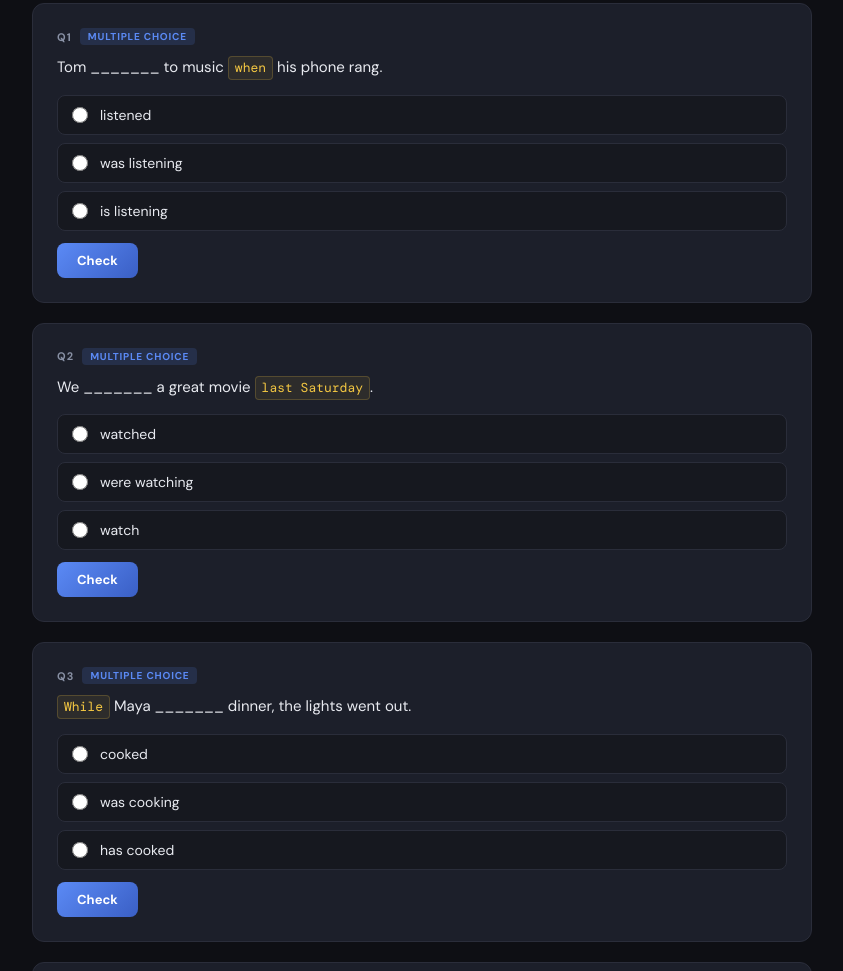
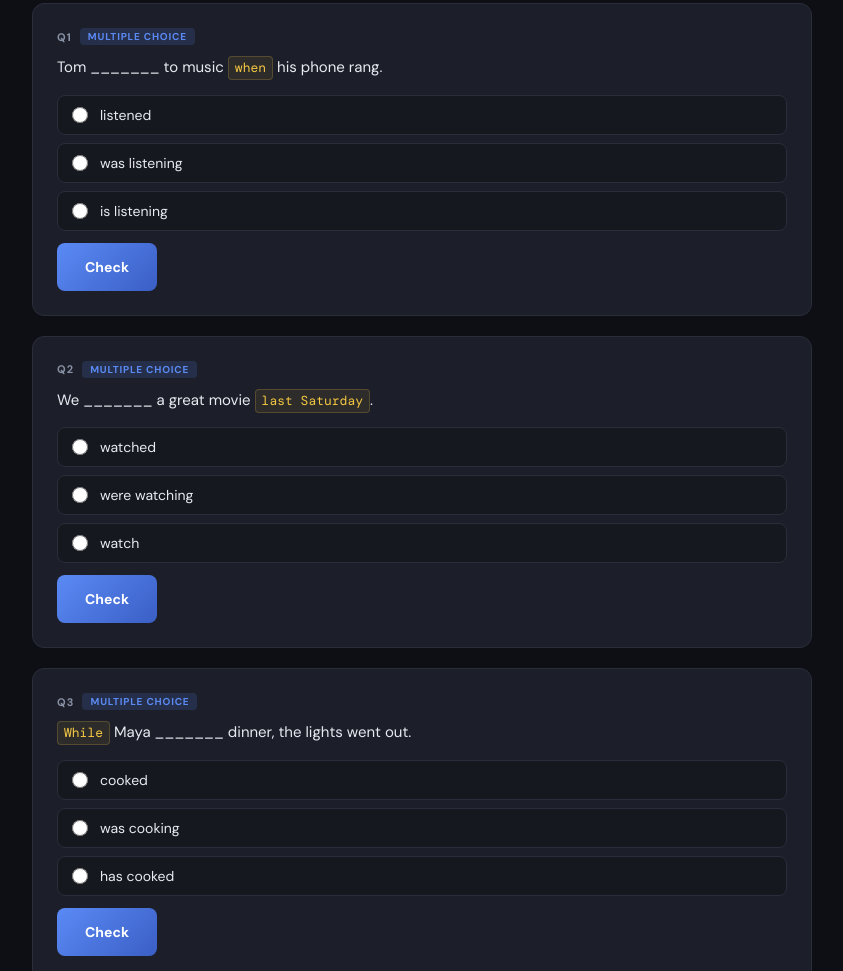
Before and after one commit to nogasunshine-coder/Grammar-past, a plain HTML site: page index.html in a window 1280 px wide. Shown: the part 1020-1991 px from the top of the page, without its empty margins (218-1061 px from the left). Drawn offline with nearby package versions, Linux system fonts and the light colour scheme.

Commit message:
Refactor button styles and remove hover transition
Removed hover effect transition from .ex-block and adjusted styles for .check-btn, including padding, font size, and hover/active states.

```diff
--- a/index.html
+++ b/index.html
@@ -229,9 +229,7 @@
     border-radius: var(--radius);
     padding: 24px;
     margin-bottom: 20px;
-    transition: border-color 0.2s;
   }
-  .ex-block:hover { border-color: rgba(91,138,245,0.3); }
   .ex-block.answered-correct { border-color: rgba(74,222,128,0.4); }
   .ex-block.answered-wrong { border-color: rgba(248,113,113,0.4); }
 
@@ -373,17 +371,22 @@
     background: linear-gradient(135deg, var(--accent2), #3a5fc5);
     border: none;
     border-radius: 8px;
-    padding: 9px 20px;
+    padding: 12px 24px;
     color: #fff;
     font-family: 'DM Sans', sans-serif;
     font-weight: 600;
-    font-size: 13px;
+    font-size: 14px;
     cursor: pointer;
-    transition: opacity 0.2s, transform 0.1s;
+    transition: opacity 0.2s;
+    min-height: 48px;
+    min-width: 100px;
+    touch-action: manipulation;
+    -webkit-tap-highlight-color: transparent;
+    position: relative;
+    z-index: 2;
   }
-  .check-btn:hover { opacity: 0.9; transform: translateY(-1px); }
-  .check-btn:active { transform: translateY(0); }
-  .check-btn:disabled { opacity: 0.4; cursor: default; transform: none; }
+  .check-btn:active { opacity: 0.75; }
+  .check-btn:disabled { opacity: 0.4; cursor: default; }
 
   /* SECTION DIVIDER */
   .section-sep {
```
